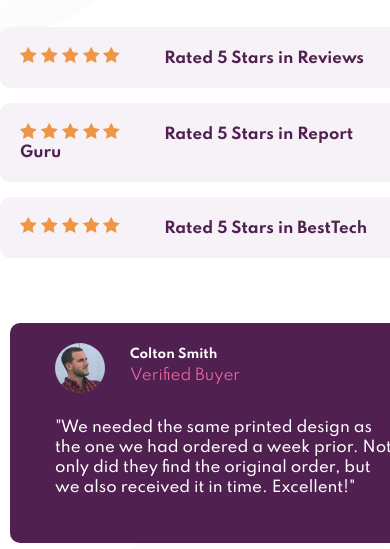
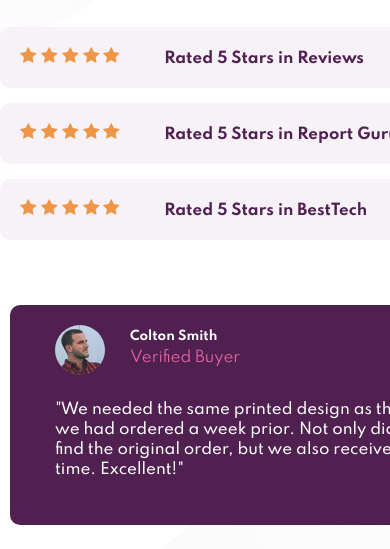
Before and after one commit to Angel-dev14/social-proof-section-master, a plain HTML site: page index.html in a window 390 px wide. Shown: the part 295-844 px from the top of the page. Drawn offline with Linux system fonts and the light colour scheme.

Commit message:
Update main.css

```diff
--- a/main.css
+++ b/main.css
@@ -136,7 +136,7 @@ div > span {
         background-image: url("images/bg-pattern-top-mobile.svg"),url("images/bg-pattern-bottom-desktop.svg");
         background-repeat: no-repeat;
         background-position: top left,bottom right;
-        min-width: 450px;
+        min-width: 500px;
     }
     .main{
         flex-direction: column;
@@ -149,7 +149,6 @@ div > span {
     .rating div {
         margin-left: 0 !important;
         margin-right: 0 !important;
-        min-width: 375px;
     }
     .bottom{
         flex-direction: row;
```
